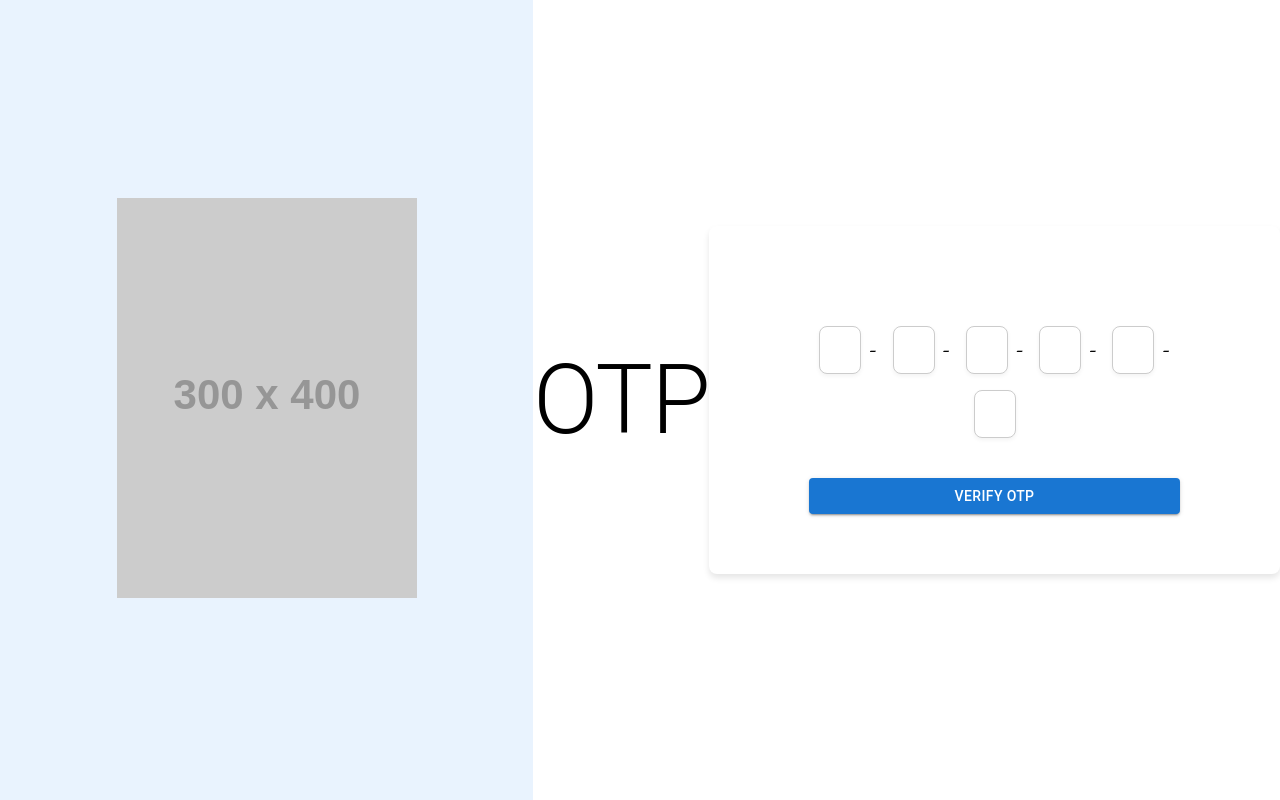
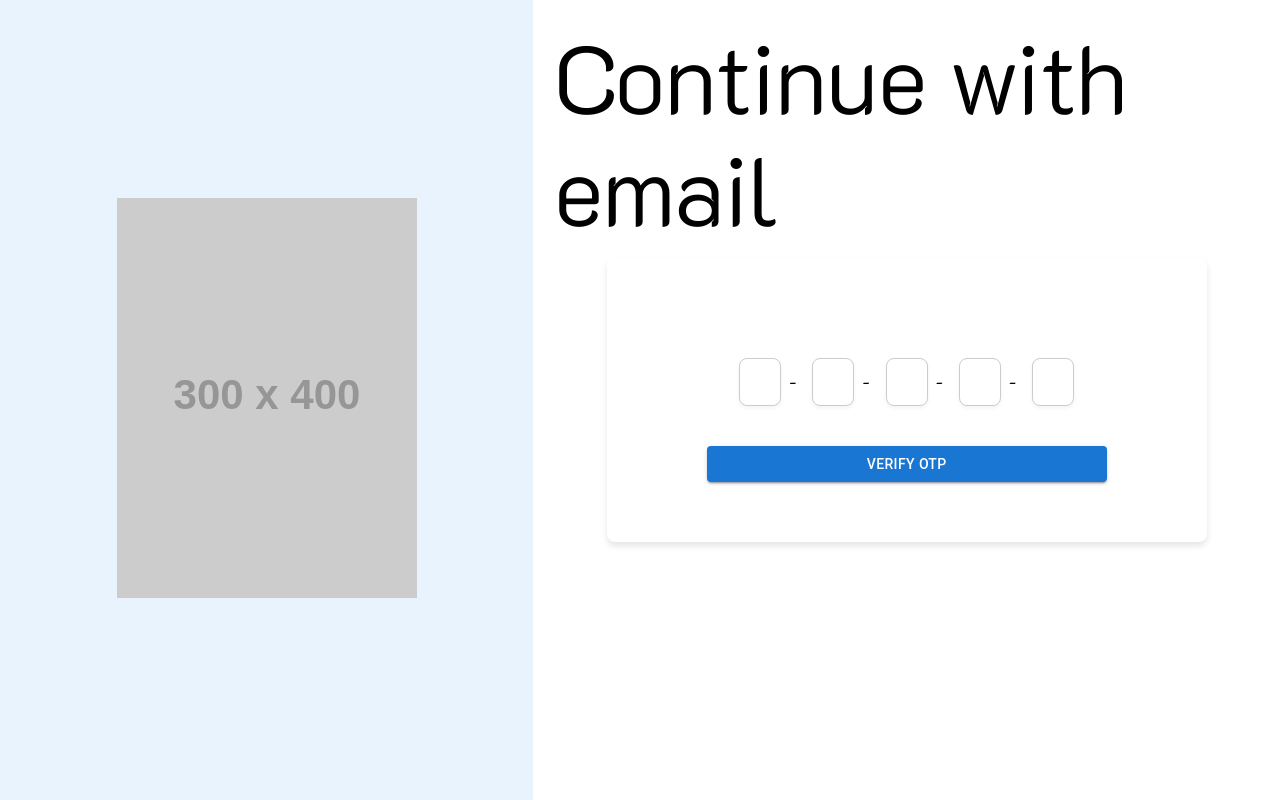
Before and after one commit to Boom-Tris/Boom-Tris-hospital, a React (Create React App) app in the folder Frontend/: page /otp in a window 1280 px wide. Built offline with nearby package versions, Linux system fonts and the light colour scheme.

Commit message:
Update OtpPage.js

```diff
--- a/Frontend/src/pages/OtpPage.js
+++ b/Frontend/src/pages/OtpPage.js
@@ -1,17 +1,29 @@
 import React, { useState } from 'react';
 import { Grid, Box, Typography, Button } from '@mui/material';
-import '../components/OtpPage.css';  // แน่ใจว่าไฟล์ CSS ถูกนำเข้าแล้ว
+import '../components/OtpPage.css';
 
 const OtpPage = () => {
-  const [otp, setOtp] = useState(['', '', '', '', '', '']);
+  const [otp, setOtp] = useState(['', '', '', '', '']);
 
   const handleChange = (e, index) => {
     const newOtp = [...otp];
-    newOtp[index] = e.target.value;
+    const value = e.target.value;
 
-    // เมื่อกรอกครบแล้วให้ไปยังช่องถัดไป
-    if (e.target.value.length === 1 && index < 5) {
-      document.getElementById(`otp-${index + 1}`).focus(); // ย้ายไปช่องถัดไปอัตโนมัติ
+    // ตรวจสอบว่าเป็นตัวเลข
+    if (/[^0-9]/.test(value)) {
+      return; //  จะไม่ทำการอัปเดต
+    }
+
+    newOtp[index] = value;
+
+    // กรอกครบแล้วให้ไปช่องถัดไป
+    if (value.length === 1 && index < 5) {
+      document.getElementById(`otp-${index + 1}`).focus(); // ไปช่องถัดไปอัตโนมัติ
+    }
+
+    // หากผู้ใช้ลบตัวเลข ให้ย้ายโฟกัสกลับไปยังช่องก่อนหน้า
+    if (value === '' && index > 0) {
+      document.getElementById(`otp-${index - 1}`).focus(); // ไปช่องก่อนหน้า
     }
 
     setOtp(newOtp);
@@ -35,8 +47,8 @@ const OtpPage = () => {
       </Grid>
 
       <Grid item xs={12} md={7} className="right-section">
-        <Typography variant="h1" className="otp-title">
-          OTP
+        <Typography variant="h1"  id="otp-title" >
+        Continue with email
         </Typography>
 
         {/* OTP Form */}
@@ -78,7 +90,7 @@ const OtpInput = ({ value, onChange, separator, id }) => {
         id={id}
         value={value}
         onChange={onChange}
-        className="otp-input"  // ใช้ className แทนการใช้ StyledComponent
+        className="otp-input"
         maxLength={1}
         style={{ textAlign: 'center', fontSize: '20px' }}
       />
```
